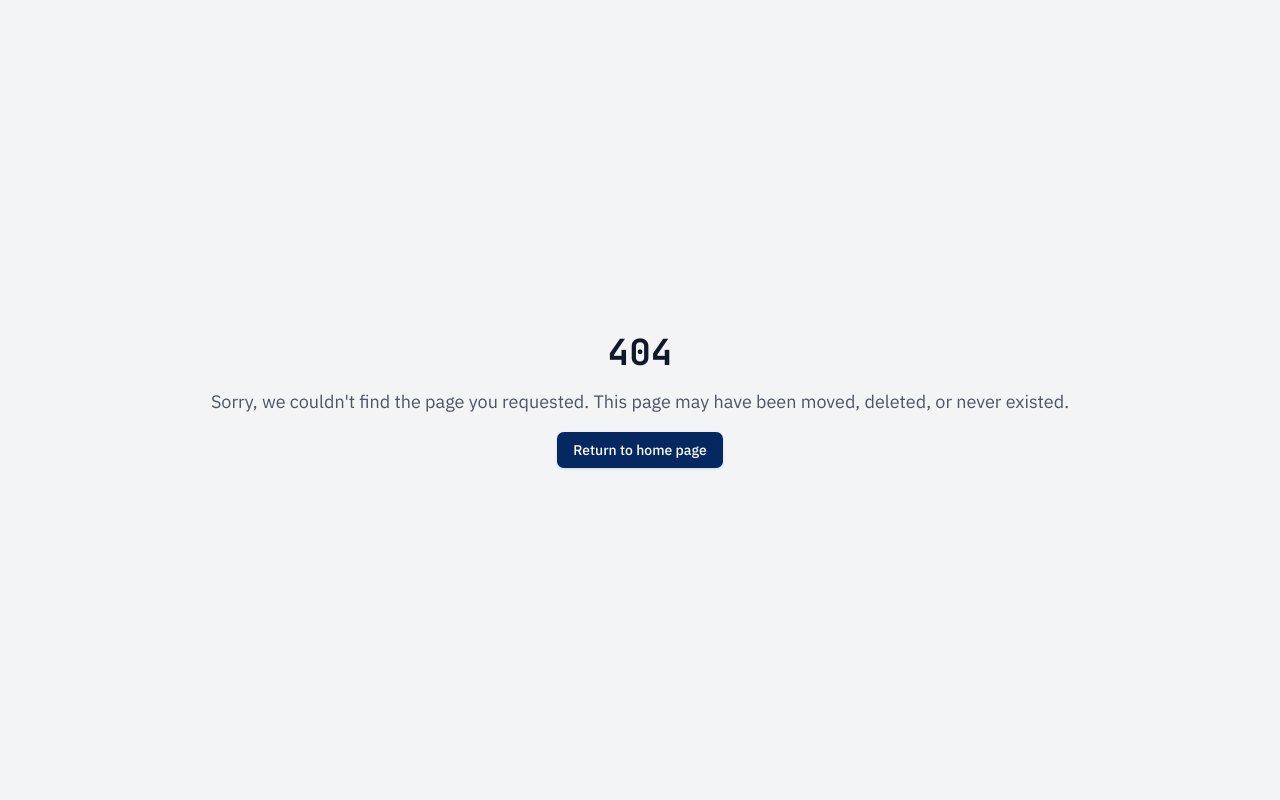
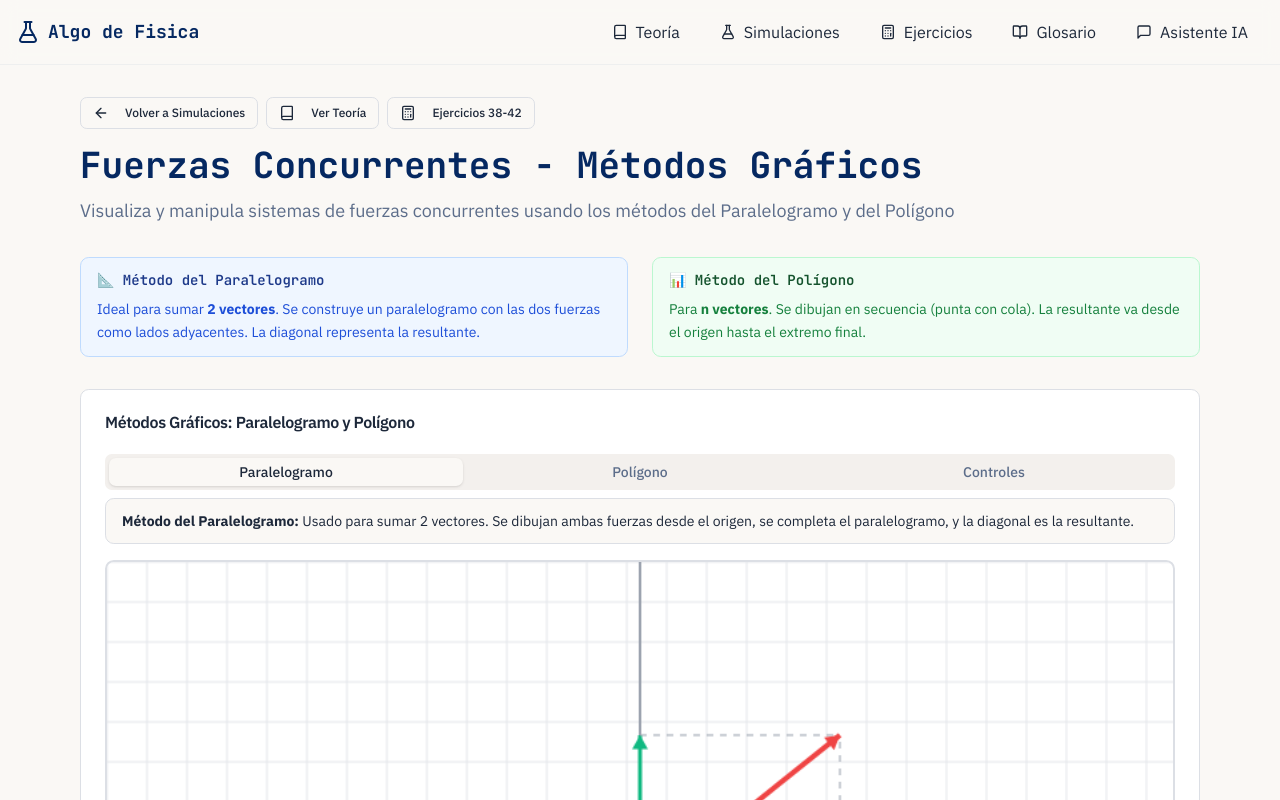
Before and after one commit to majupadi/sg-43c03eea-d287-4a2f-acf8-fc70100ae877-1778302350, a Next.js app: page /simulaciones/concurrentes-metodos in a window 1280 px wide. Before the commit this address had no page. Shown: the top 800 px of the page. Built offline with nearby package versions, Linux system fonts and the light colour scheme.

Commit message:
feat(simulation): add concurrent forces page with graphic methods

```diff
--- /dev/null
+++ b/src/pages/simulaciones/concurrentes-metodos.tsx
@@ -0,0 +1,174 @@
+import { Navigation } from "@/components/Navigation";
+import { Footer } from "@/components/Footer";
+import { SEO } from "@/components/SEO";
+import { Button } from "@/components/ui/button";
+import { Alert, AlertDescription } from "@/components/ui/alert";
+import { Book, ArrowLeft, Calculator } from "lucide-react";
+import Link from "next/link";
+import { ConcurrentesMethods } from "@/components/simulations/ConcurrentesMethods";
+
+export default function ConcurrentesMetodosPage() {
+  return (
+    <div className="min-h-screen flex flex-col bg-background">
+      <SEO
+        title="Simulación: Fuerzas Concurrentes - Métodos Gráficos - Algo de Fisica lab 1"
+        description="Simulación interactiva de sistemas de fuerzas concurrentes usando método del Paralelogramo y Polígono. Visualiza vectores en tiempo real."
+      />
+      <Navigation />
+
+      <main className="flex-1">
+        <div className="container mx-auto px-4 py-8 max-w-6xl">
+          {/* Header */}
+          <div className="mb-8">
+            <div className="flex items-center gap-2 mb-4">
+              <Link href="/simulaciones">
+                <Button variant="outline" size="sm">
+                  <ArrowLeft className="w-4 h-4 mr-2" />
+                  Volver a Simulaciones
+                </Button>
+              </Link>
+              <Link href="/teoria/concurrentes">
+                <Button variant="outline" size="sm">
+                  <Book className="w-4 h-4 mr-2" />
+                  Ver Teoría
+                </Button>
+              </Link>
+              <Link href="/ejercicios?topic=concurrentes">
+                <Button variant="outline" size="sm">
+                  <Calculator className="w-4 h-4 mr-2" />
+                  Ejercicios 38-42
+                </Button>
+              </Link>
+            </div>
+
+            <h1 className="text-3xl md:text-4xl font-bold mb-3 text-primary">
+              Fuerzas Concurrentes - Métodos Gráficos
+            </h1>
+            <p className="text-muted-foreground text-lg">
+              Visualiza y manipula sistemas de fuerzas concurrentes usando los métodos del Paralelogramo y del Polígono
+            </p>
+          </div>
+
+          {/* Info Cards */}
+          <div className="grid md:grid-cols-2 gap-6 mb-8">
+            <Alert className="bg-blue-50 dark:bg-blue-950/30 border-blue-200 dark:border-blue-800">
+              <AlertDescription>
+                <h3 className="font-semibold mb-2 text-blue-900 dark:text-blue-100">
+                  📐 Método del Paralelogramo
+                </h3>
+                <p className="text-sm text-blue-700 dark:text-blue-300">
+                  Ideal para sumar <strong>2 vectores</strong>. Se construye un paralelogramo con las dos fuerzas
+                  como lados adyacentes. La diagonal representa la resultante.
+                </p>
+              </AlertDescription>
+            </Alert>
+
+            <Alert className="bg-green-50 dark:bg-green-950/30 border-green-200 dark:border-green-800">
+              <AlertDescription>
+                <h3 className="font-semibold mb-2 text-green-900 dark:text-green-100">
+                  📊 Método del Polígono
+                </h3>
+                <p className="text-sm text-green-700 dark:text-green-300">
+                  Para <strong>n vectores</strong>. Se dibujan en secuencia (punta con cola).
+                  La resultante va desde el origen hasta el extremo final.
+                </p>
+              </AlertDescription>
+            </Alert>
+          </div>
+
+          {/* Simulación Principal */}
+          <ConcurrentesMethods />
+
+          {/* Instrucciones de Uso */}
+          <Alert className="mt-8">
+            <AlertDescription>
+              <h3 className="font-semibold mb-3">💡 Cómo usar esta simulación:</h3>
+              <ul className="text-sm space-y-2 ml-4 list-disc">
+                <li>
+                  <strong>Tab Paralelogramo:</strong> Muestra las primeras 2 fuerzas formando un paralelogramo.
+                  La diagonal roja es la resultante.
+                </li>
+                <li>
+                  <strong>Tab Polígono:</strong> Muestra todas las fuerzas conectadas en secuencia.
+                  La línea roja punteada es la resultante desde el origen hasta el punto final.
+                </li>
+                <li>
+                  <strong>Tab Controles:</strong> Ajusta magnitud (5-100 N) y ángulo (0-360°) de cada fuerza.
+                  Agrega hasta 6 fuerzas o elimina las existentes (mínimo 2).
+                </li>
+                <li>
+                  <strong>Resultados:</strong> Observa cómo cambian R (resultante), Rx y Ry en tiempo real
+                  al modificar cualquier parámetro.
+                </li>
+              </ul>
+            </AlertDescription>
+          </Alert>
+
+          {/* Conceptos Clave */}
+          <div className="grid md:grid-cols-3 gap-6 mt-8">
+            <Alert className="bg-primary/5 border-primary/20">
+              <AlertDescription>
+                <h4 className="font-mono font-semibold mb-2">Componentes</h4>
+                <p className="text-sm">
+                  Cada fuerza se descompone en:<br/>
+                  <code className="text-xs">Fx = F·cos(θ)</code><br/>
+                  <code className="text-xs">Fy = F·sin(θ)</code>
+                </p>
+              </AlertDescription>
+            </Alert>
+
+            <Alert className="bg-accent/10 border-accent/30">
+              <AlertDescription>
+                <h4 className="font-mono font-semibold mb-2">Resultante</h4>
+                <p className="text-sm">
+                  La suma vectorial:<br/>
+                  <code className="text-xs">R = √(ΣFx² + ΣFy²)</code><br/>
+                  <code className="text-xs">θ = arctan(ΣFy/ΣFx)</code>
+                </p>
+              </AlertDescription>
+            </Alert>
+
+            <Alert className="bg-muted/50 border-muted">
+              <AlertDescription>
+                <h4 className="font-mono font-semibold mb-2">Equilibrio</h4>
+                <p className="text-sm">
+                  Sistema equilibrado si:<br/>
+                  <code className="text-xs">ΣFx = 0</code><br/>
+                  <code className="text-xs">ΣFy = 0</code><br/>
+                  <code className="text-xs">R = 0</code>
+                </p>
+              </AlertDescription>
+            </Alert>
+          </div>
+
+          {/* Enlaces Relacionados */}
+          <div className="mt-8 p-6 bg-muted/30 rounded-lg border">
+            <h3 className="font-mono font-semibold mb-4">📚 Recursos relacionados:</h3>
+            <div className="grid md:grid-cols-3 gap-4">
+              <Link href="/teoria/concurrentes">
+                <Button variant="outline" className="w-full justify-start">
+                  <Book className="w-4 h-4 mr-2" />
+                  Teoría Completa
+                </Button>
+              </Link>
+              <Link href="/ejercicios?topic=concurrentes">
+                <Button variant="outline" className="w-full justify-start">
+                  <Calculator className="w-4 h-4 mr-2" />
+                  Ejercicios 38-42
+                </Button>
+              </Link>
+              <Link href="/simulaciones/concurrentes-3d">
+                <Button variant="outline" className="w-full justify-start">
+                  <Book className="w-4 h-4 mr-2" />
+                  Simulación 3D
+                </Button>
+              </Link>
+            </div>
+          </div>
+        </div>
+      </main>
+
+      <Footer />
+    </div>
+  );
+}
--- a/src/pages/simulaciones/index.tsx
+++ b/src/pages/simulaciones/index.tsx
@@ -29,6 +29,17 @@ export default function SimulacionesIndex() {
       href: "/simulaciones/paralelogramo",
       color: "text-green-600 dark:text-green-400",
       bgColor: "bg-green-100 dark:bg-green-950",
+    },
+    {
+      id: "concurrentes-metodos",
+      title: "Fuerzas Concurrentes - Métodos Gráficos",
+      description: "Visualiza sistemas de fuerzas concurrentes con método del Paralelogramo y Polígono",
+      icon: Box,
+      type: "2D Canvas Interactivo",
+      difficulty: "Intermedio",
+      href: "/simulaciones/concurrentes-metodos",
+      color: "text-cyan-600 dark:text-cyan-400",
+      bgColor: "bg-cyan-100 dark:bg-cyan-950",
     },
     {
       id: "paralelas",
```
